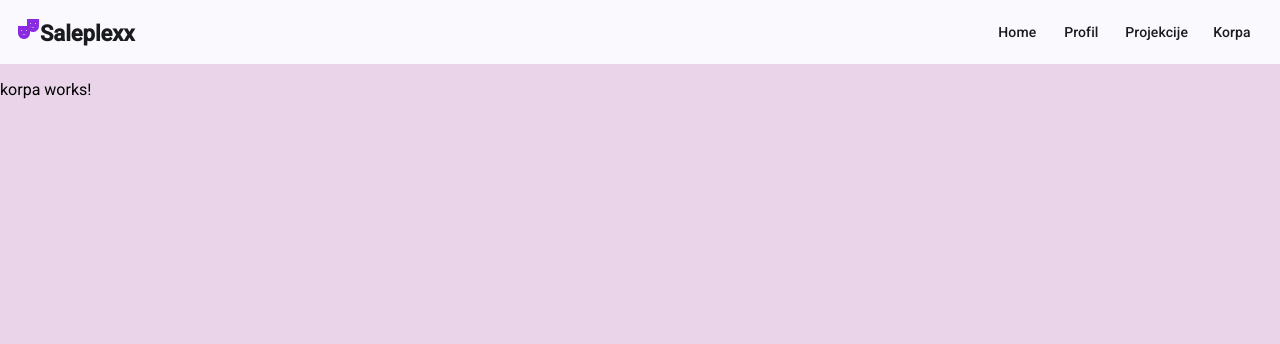
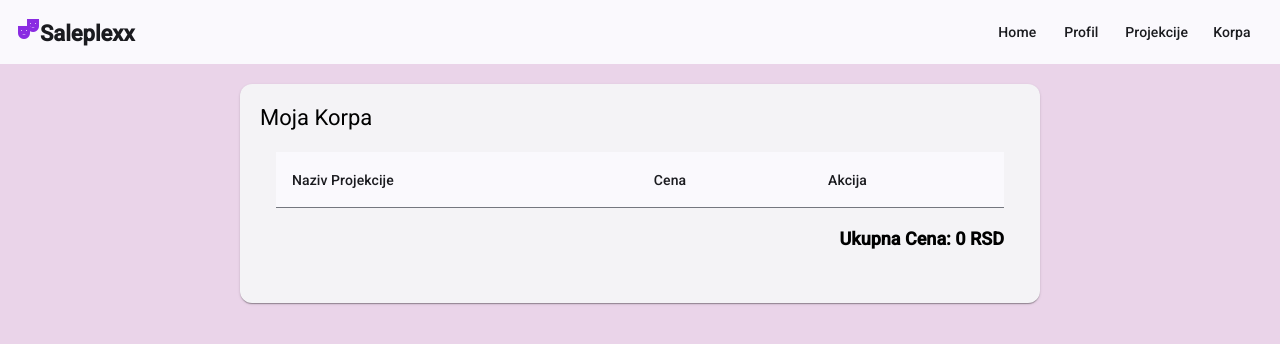
Before and after one commit to sandraLA01/PKI2023204769, an Angular app: page /korpa in a window 1280 px wide. Shown: the top 344 px of the page. Built offline with nearby package versions, Linux system fonts and the light colour scheme.

Commit message:
korpa added

```diff
--- a/src/app/korpa/korpa.component.css
+++ b/src/app/korpa/korpa.component.css
@@ -0,0 +1,21 @@
+.cart-card {
+    max-width: 800px;
+    margin: 20px auto;
+    padding: 20px;
+  }
+
+  table {
+    width: 100%;
+    margin-top: 20px;
+  }
+
+  .total-price {
+    margin-top: 20px;
+    text-align: right;
+    font-size: 18px;
+    font-weight: bold;
+  }
+
+  button {
+    padding: 5px 10px;
+  }
--- a/src/app/korpa/korpa.component.html
+++ b/src/app/korpa/korpa.component.html
@@ -1 +1,37 @@
-<p>korpa works!</p>
+<mat-card class="cart-card">
+    <mat-card-title>Moja Korpa</mat-card-title>
+    <mat-card-content>
+      <table mat-table [dataSource]="cart" class="mat-elevation-z8">
+        <!-- Kolona za naziv -->
+        <ng-container matColumnDef="title">
+          <th mat-header-cell *matHeaderCellDef> Naziv Projekcije </th>
+          <td mat-cell *matCellDef="let item"> {{ item.title }} </td>
+        </ng-container>
+
+        <!-- Kolona za cenu -->
+        <ng-container matColumnDef="price">
+          <th mat-header-cell *matHeaderCellDef> Cena </th>
+          <td mat-cell *matCellDef="let item"> {{ item.price }} RSD </td>
+        </ng-container>
+
+        <!-- Kolona za uklanjanje -->
+        <ng-container matColumnDef="actions">
+          <th mat-header-cell *matHeaderCellDef> Akcija </th>
+          <td mat-cell *matCellDef="let item; let i = index">
+            <button mat-raised-button color="warn" (click)="removeFromCart(i)">
+              Ukloni
+            </button>
+          </td>
+        </ng-container>
+
+        <!-- Header i redovi -->
+        <tr mat-header-row *matHeaderRowDef="['title', 'price', 'actions']"></tr>
+        <tr mat-row *matRowDef="let row; columns: ['title', 'price', 'actions']"></tr>
+      </table>
+
+      <!-- Ukupna cena -->
+      <div class="total-price">
+        <p><strong>Ukupna Cena:</strong> {{ totalPrice }} RSD</p>
+      </div>
+    </mat-card-content>
+  </mat-card>
--- a/src/app/korpa/korpa.component.ts
+++ b/src/app/korpa/korpa.component.ts
@@ -1,11 +1,41 @@
-import { Component } from '@angular/core';
+import { Component, OnInit } from '@angular/core';
+import { WebService } from '../../services/web.service';
+import { CommonModule } from '@angular/common';
+import { MatTableModule } from '@angular/material/table';
+import { MatButtonModule } from '@angular/material/button';
+import { MatCardModule } from '@angular/material/card';
 
 @Component({
   selector: 'app-korpa',
-  imports: [],
+  imports: [
+    CommonModule,
+    MatTableModule,
+    MatButtonModule,
+    MatCardModule
+
+  ],
   templateUrl: './korpa.component.html',
   styleUrl: './korpa.component.css'
 })
-export class KorpaComponent {
+export class KorpaComponent implements OnInit {
+  cart: any[] = []; // Rezervacije
+  totalPrice: number = 0; // Ukupna cena
 
+  constructor(private webService: WebService) {}
+
+  ngOnInit(): void {
+    this.cart = this.webService.getCart();
+    this.calculateTotal();
+  }
+
+  // Uklanjanje stavke iz korpe
+  removeFromCart(index: number): void {
+    this.webService.removeFromCart(index);
+    this.calculateTotal();
+  }
+
+  // Izračunavanje ukupne cene
+  calculateTotal(): void {
+    this.totalPrice = this.webService.calculateTotal();
+  }
 }
--- a/src/app/profil/profil.component.html
+++ b/src/app/profil/profil.component.html
@@ -1,7 +1,7 @@
 <mat-card class="profile-card">
     <mat-card-title>Profil korisnika</mat-card-title>
     <mat-card-content>
-      <!-- Prikaz podataka kada nije u režimu uređivanja -->
+
       <div *ngIf="!isEditing">
         <p><strong>Ime:</strong> {{ user.firstName }}</p>
         <p><strong>Prezime:</strong> {{ user.lastName }}</p>
@@ -12,7 +12,7 @@
         <button mat-raised-button color="primary" (click)="enableEdit()">Uredi profil</button>
       </div>
 
-      <!-- Forma za uređivanje podataka -->
+
       <form *ngIf="isEditing" (ngSubmit)="saveProfile()">
         <mat-form-field appearance="outline" class="form-field">
           <mat-label>Ime</mat-label>
--- a/src/app/projekcije/projekcije.component.html
+++ b/src/app/projekcije/projekcije.component.html
@@ -22,7 +22,7 @@
                     <p><strong>Cena:</strong> 500 RSD</p>
                 </mat-card-content>
                 <mat-card-actions>
-                    <button mat-raised-button color="primary" (click)="reserveMovie(movie)">Rezerviši</button>
+                    <button mat-raised-button color="primary" (click)="addToCart(movie)">Rezerviši</button>
                 </mat-card-actions>
             </mat-card>
         </div>
@@ -43,7 +43,7 @@
                     <p><strong>Cena:</strong> 500 RSD</p>
                 </mat-card-content>
                 <mat-card-actions>
-                    <button mat-raised-button color="primary" (click)="reserveMovie(movie)">Rezerviši</button>
+                    <button mat-raised-button color="primary" (click)="addToCart(movie)">Rezerviši</button>
                 </mat-card-actions>
             </mat-card>
         </div>
--- a/src/app/projekcije/projekcije.component.ts
+++ b/src/app/projekcije/projekcije.component.ts
@@ -63,9 +63,12 @@ export class ProjekcijeComponent {
     }
   }
 
-  reserveMovie(movie: Movie): void {
-    this.webService.addToCart(movie, 500);
-    alert(`${movie.Title} je rezervisan i dodat u korpu.`);
-
+  addToCart(movie: any): void {
+    const projection = {
+      title: movie.Title,
+      price: 500,
+    };
+    this.webService.addToCart(projection);
+    alert(`${movie.Title} je dodat u korpu.`);
   }
 }
--- a/src/services/web.service.ts
+++ b/src/services/web.service.ts
@@ -37,17 +37,24 @@ export class WebService {
     return this.http.get<Movie>(`${this.baseUrl}?apikey=${this.apiKey}&i=${imdbID}`);
   }
 
-  private cart: CartItem[] = [];
+  private cart: any[] = [];
 
-  addToCart(movie: Movie, price: number): void {
-    this.cart.push({ movie, price });
-  }
 
-  getCart(): CartItem[] {
-    return this.cart;
-  }
+    getCart(): any[] {
+      return this.cart;
+    }
 
-  calculateTotal(): number {
-    return this.cart.reduce((total, item) => total + item.price, 0);
-  }
+    addToCart(projection: any): void {
+      this.cart.push(projection);
+    }
+
+
+    removeFromCart(index: number): void {
+      this.cart.splice(index, 1);
+    }
+
+
+    calculateTotal(): number {
+      return this.cart.reduce((total, item) => total + 500, 0);
+    }
 }
```
